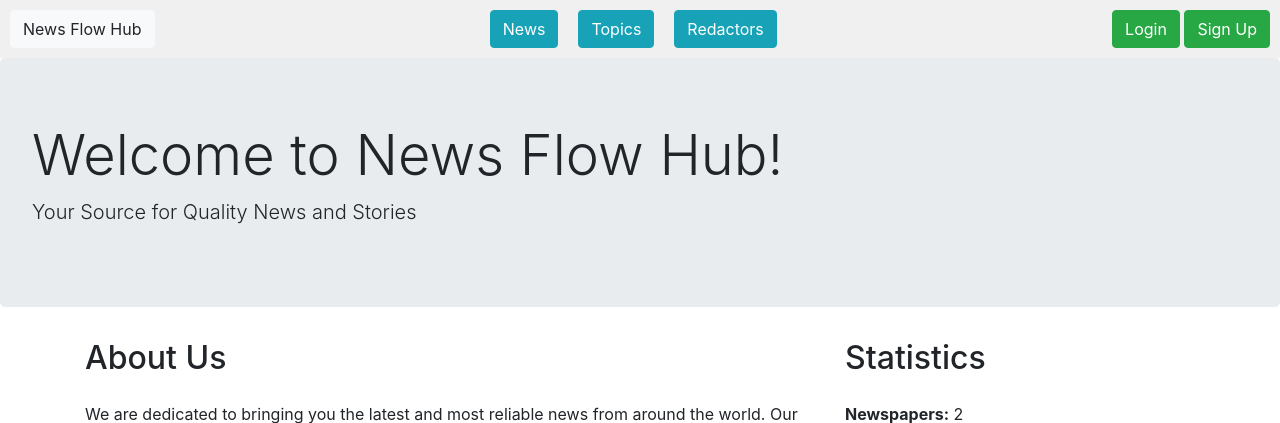
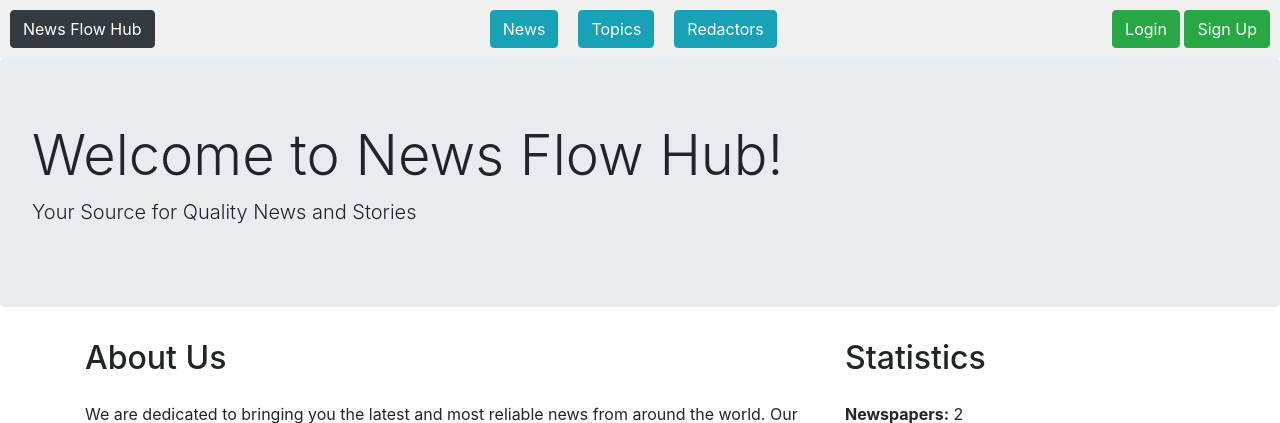
Before and after one commit to grungezz/news_flow_hub, a Django app: page / in a window 1280 px wide. Shown: the top 423 px of the page. Run offline with Django 4.2, Linux system fonts and the light colour scheme; data comes from the database, SQL or seed files in the repository.

```diff
--- a/templates/includes/header.html
+++ b/templates/includes/header.html
@@ -1,6 +1,6 @@
 <nav>
   <div id="nav-left">
-    <a href="{% url 'bureau:index' %}" class="btn btn-light">News Flow Hub</a>
+    <a href="{% url 'bureau:index' %}" class="btn btn-dark">News Flow Hub</a>
   </div>
 
   <div id="nav-center">
```
Also changed, not shown: bureau/migrations/0001_initial.py (added), bureau/migrations/__init__.py (deleted).
